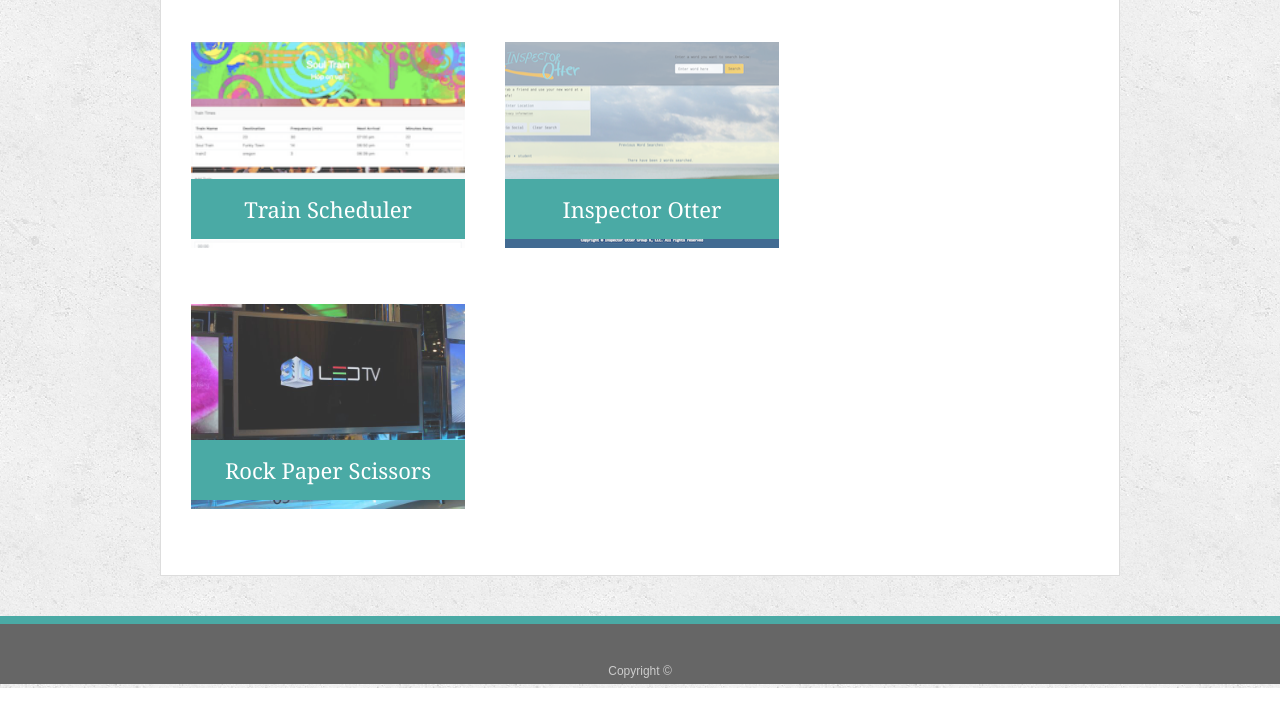
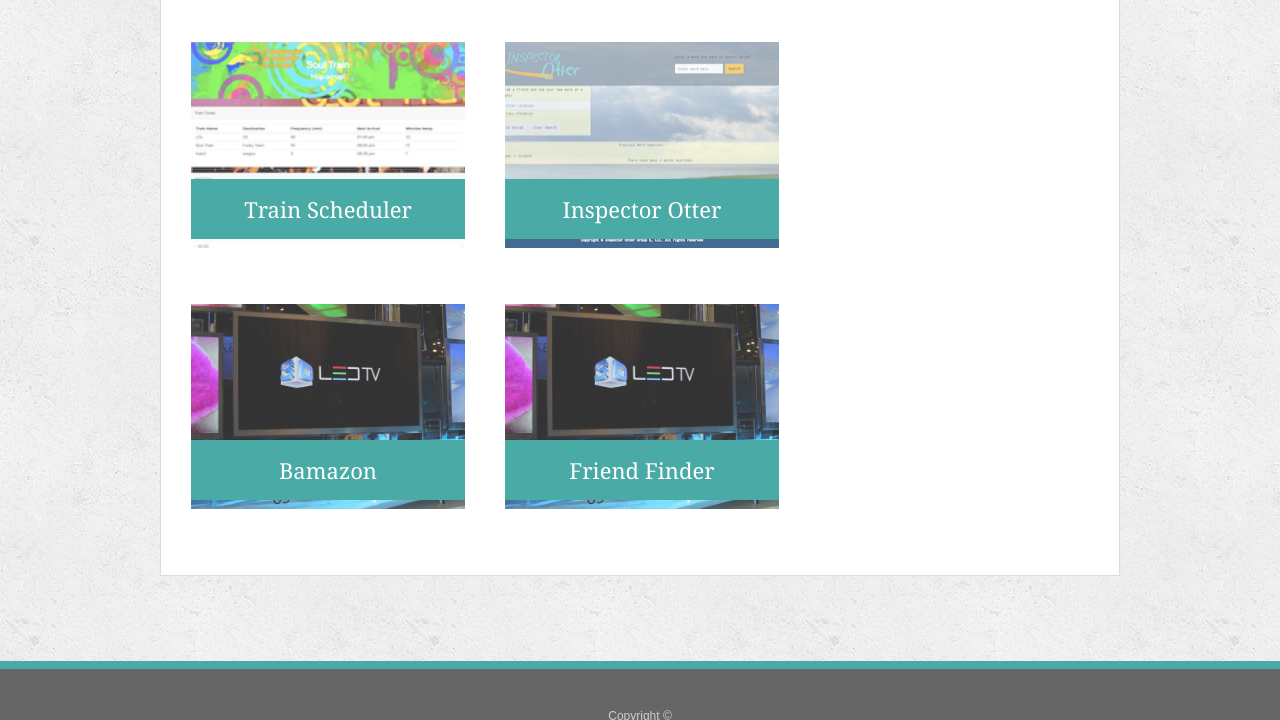
Before and after one commit to ctghadiri/Responsive-Portfolio, a plain HTML site: page portfolio.html in a window 1280 px wide. Shown: the part 517-1237 px from the top of the page. Before the commit the page ends 1205 px from the top, so only its background shows below. Drawn offline with Linux system fonts and the light colour scheme.

Commit message:
add burgers project to portfolio

```diff
--- a/portfolio.html
+++ b/portfolio.html
@@ -47,12 +47,24 @@
         <h3>Inspector Otter</h3>
       </div>
       <div class="work">
-        <img src="assets/images/technics-q-c-640-480-9.jpg" alt="Rock Paper Scissors">
+      <a href="https://github.com/ctghadiri/Bamazon"><img src="assets/images/technics-q-c-640-480-9.jpg" alt="Bamazon"></a>
 
-        <h3>Rock Paper Scissors</h3>
+        <h3>Bamazon</h3>
+      </div>
+      <div class="work">
+      <a href="https://strawberry-cupcake-21471.herokuapp.com/"><img src="assets/images/technics-q-c-640-480-9.jpg" alt="Friend Finder"></a>
+
+        <h3>Friend Finder</h3>
+      </div>
+      </div>
+      <div class="work">
+      <a href="https://whispering-lake-43051.herokuapp.com/"><img src="assets/images/technics-q-c-640-480-9.jpg" alt="BURGERS"></a>
+
+        <h3>Burgers</h3>
       </div>
 
     </section>
+
 
   </div>
 
```
